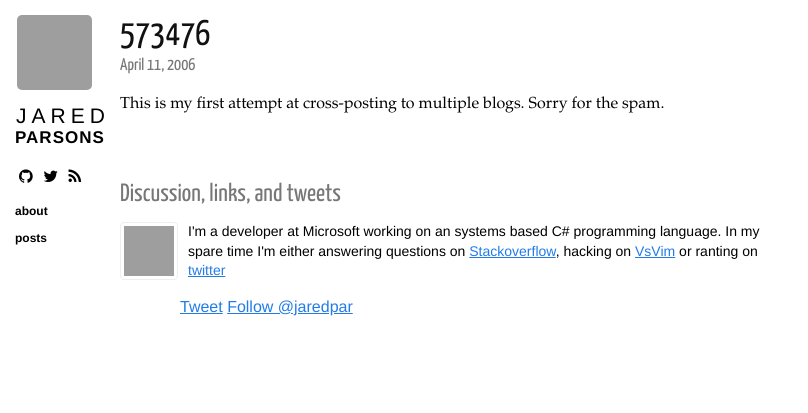
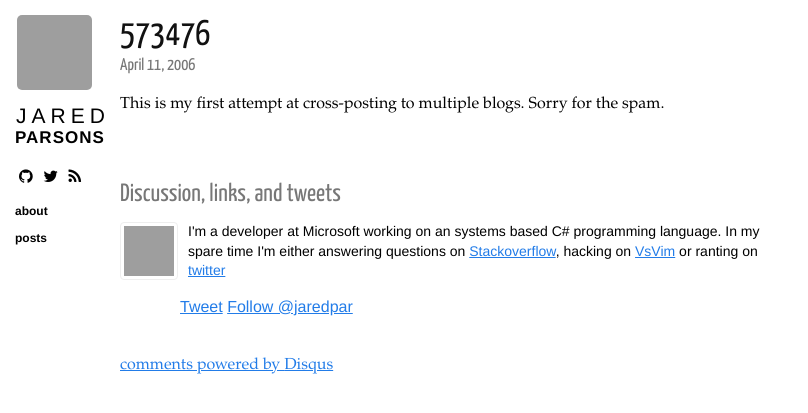
Before and after one commit to jaredpar/jaredpar.github.io, a Jekyll site: the page built from _posts/2006-04-11-573476.md, in a window 1280 px wide, cut to the strip 0-413 px from the top of the page. Shown: the whole strip, without its empty margins (0-808 px from the left). Built offline with Jekyll 4.4.1, drawn with Linux system fonts in a browser that asks for light colours; nearby versions of some CDN libraries; Markdown is read by kramdown in place of the engine named in the settings; comment, search, counter and statistics services are not loaded; part of the change alters nothing that is shown; grey boxes are pictures that could not be loaded.

Commit message:
Added disquss support

```diff
--- a/_config.yml
+++ b/_config.yml
@@ -1,6 +1,6 @@
 markdown: redcarpet
 pygments: true
-permalink: /posts/:title
+permalink: date
 rdiscount:
   extensions: [smart]
 
--- /dev/null
+++ b/_includes/disqus.html
@@ -0,0 +1,16 @@
+<div id="disqus_thread"></div>
+<script type="text/javascript">
+/* * * CONFIGURATION VARIABLES: EDIT BEFORE PASTING INTO YOUR WEBPAGE * * */
+var disqus_shortname = 'jaredpar';
+var disqus_identifier = '{{ post.url }}';
+var disqus_title = '{{ post.title }}';
+
+/* * * DON'T EDIT BELOW THIS LINE * * */
+(function() {
+var dsq = document.createElement('script'); dsq.type = 'text/javascript'; dsq.async = true;
+dsq.src = '//' + disqus_shortname + '.disqus.com/embed.js';
+(document.getElementsByTagName('head')[0] || document.getElementsByTagName('body')[0]).appendChild(dsq);
+})();
+</script>
+<noscript>Please enable JavaScript to view the <a href="http://disqus.com/?ref_noscript">comments powered by Disqus.</a></noscript>
+<a href="http://disqus.com" class="dsq-brlink">comments powered by <span class="logo-disqus">Disqus</span></a>
--- a/_layouts/post.html
+++ b/_layouts/post.html
@@ -13,7 +13,6 @@ layout: layout
 
   {{ content }}
 
-  <!-- TODO: bio here -->
   <section class="meta">
     <h3>Discussion, links, and tweets</h3>
     <section class="copy">
@@ -30,4 +29,8 @@ layout: layout
       <script src="http://platform.twitter.com/widgets.js" type="text/javascript"></script>
     </section>
   </section>
+
+  <section class="comments">
+    {% include disqus.html %}
+  </section>
 </section>
```
